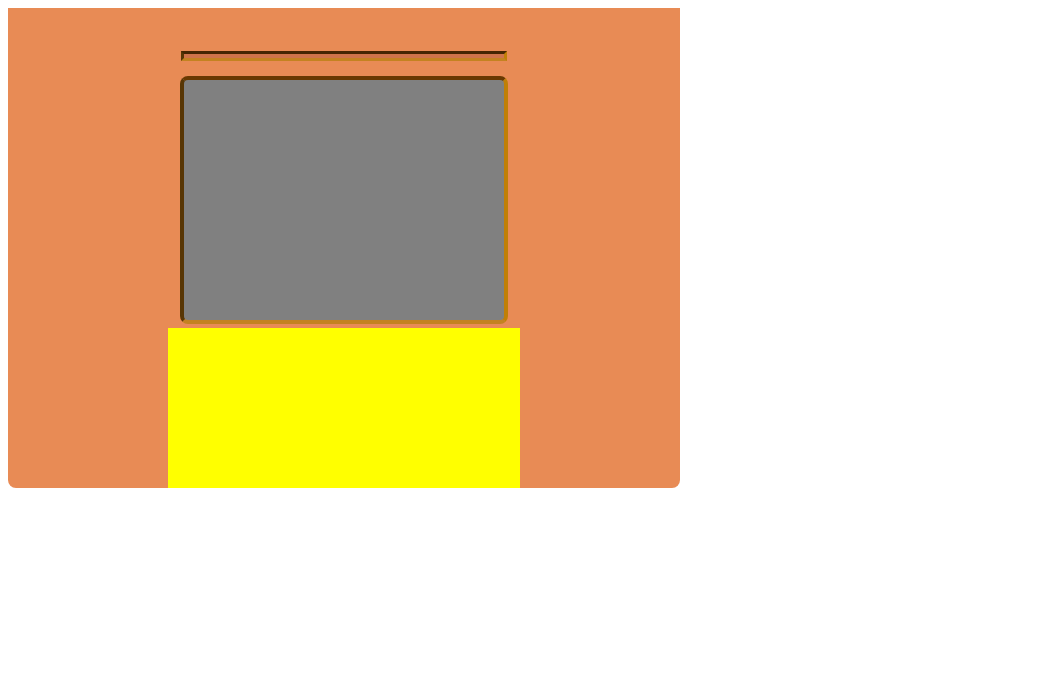
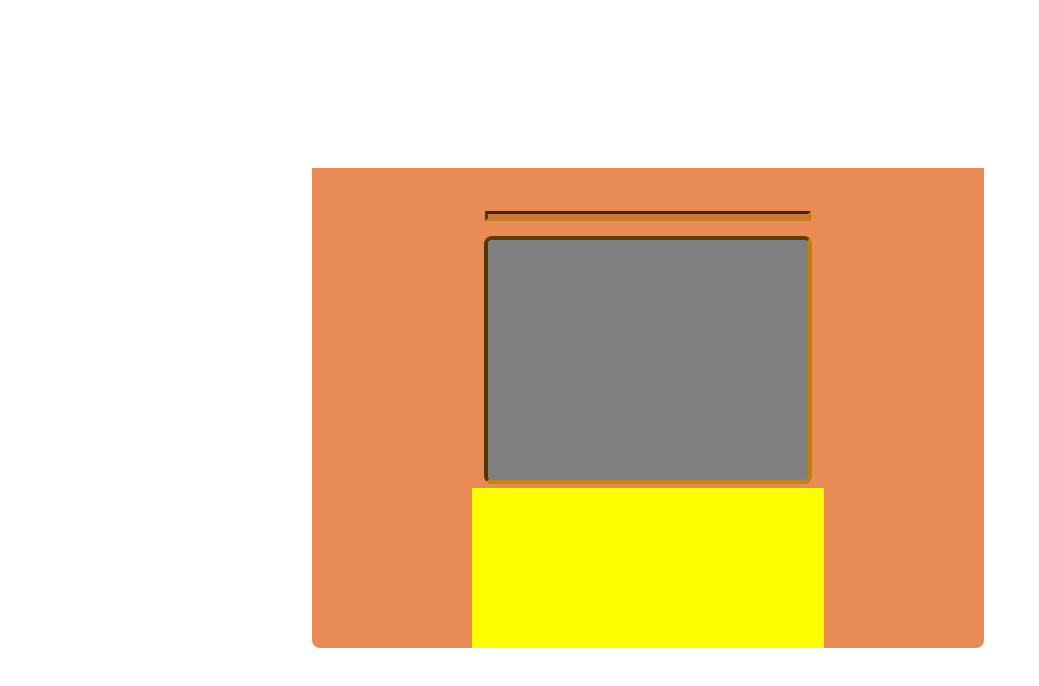
Before and after one commit to mlfernandez/Game_DonkeyKong, a plain HTML site: page index.html in a window 1280 px wide. Shown: the whole page, without its empty margins (0-1039 px from the left). Drawn offline with Linux system fonts and the light colour scheme.

Commit message:
centrado de la consola en la pantalla

```diff
--- a/css/styles.css
+++ b/css/styles.css
@@ -4,15 +4,19 @@
 
 /* Class */
 
+
 .outsideFrame {
-    height: 30em;
-    width: 42em;
+    width: 100vw;
+    height: 100vh;
+    align-items: center;
+    /*overflow: hidden;*/
     background-color: white;
-
+    position: absolute;
+    justify-content: center;
     display: flex;
     flex-direction: row;
+
 }
-
 
 
 .outsideFrameLeft {
```
